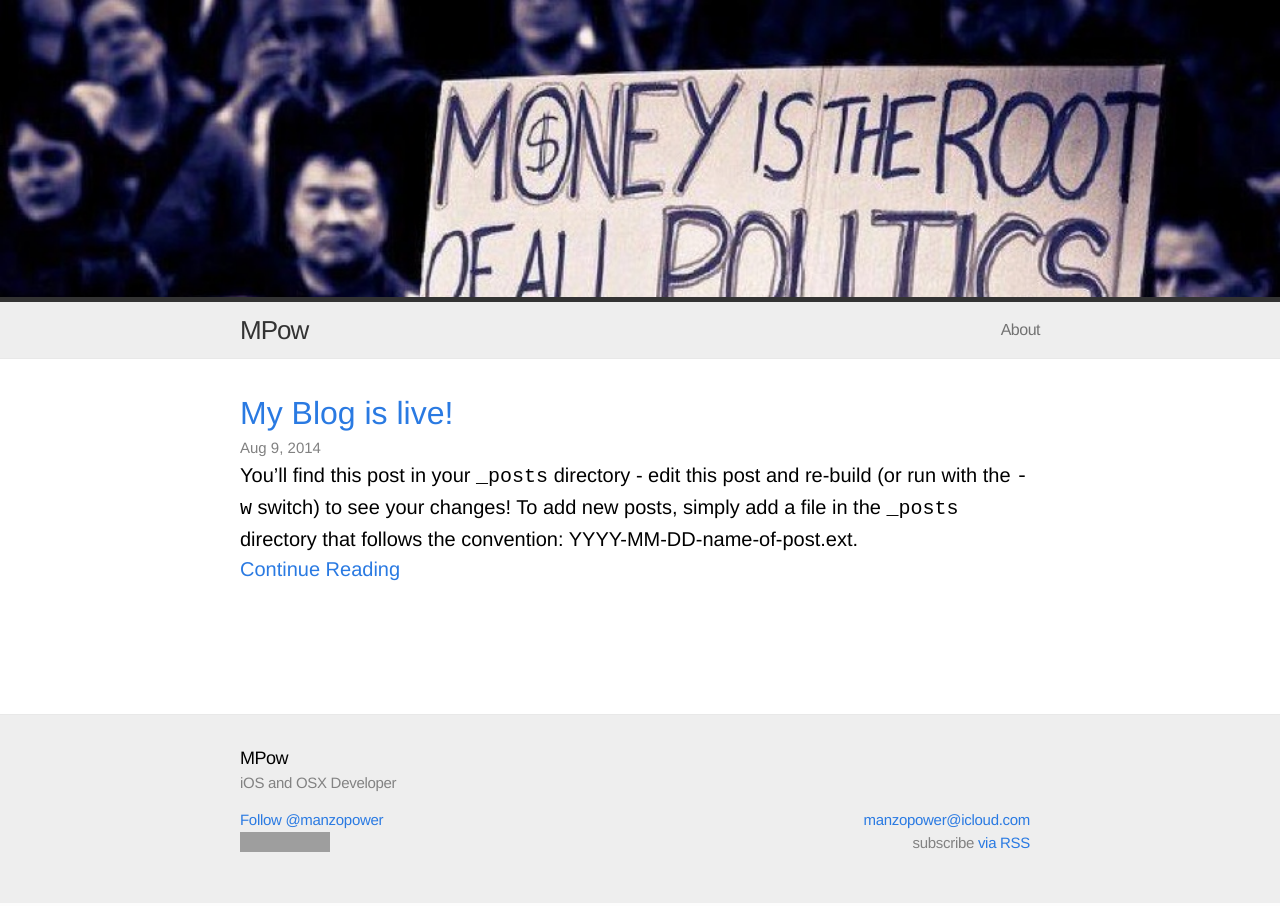
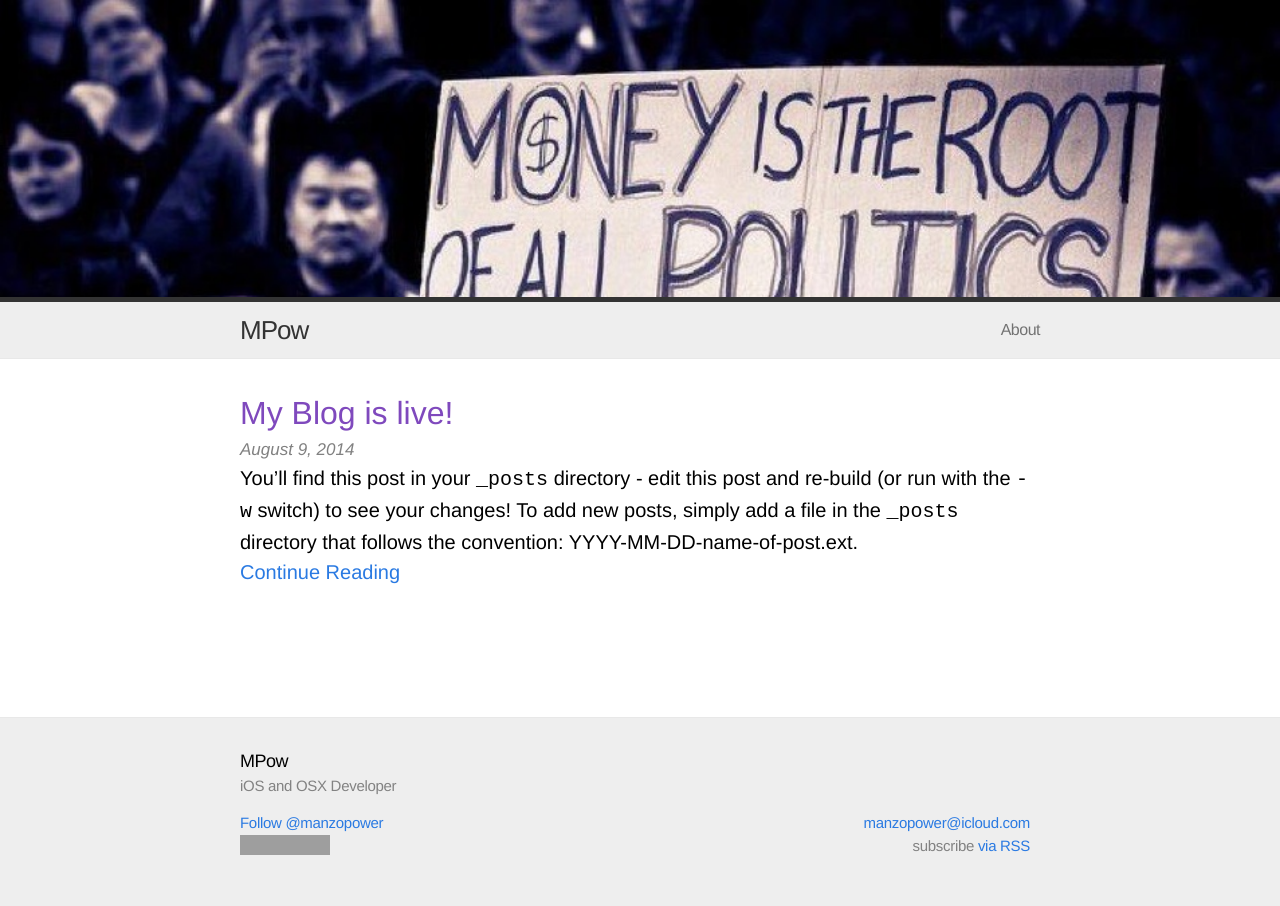
Before and after one commit to MP0w/MP0w.github.io, a Jekyll site: the page built from index.html, in a window 1280 px wide. Built offline with Jekyll 4.4.1, drawn with Linux system fonts in a browser that asks for light colours; comment, search, counter and statistics services are not loaded; grey boxes are pictures that could not be loaded.

Commit message:
dynamic description and index improvements

```diff
--- a/_includes/head.html
+++ b/_includes/head.html
@@ -4,8 +4,8 @@
     <title>{% if page.title %}{{ page.title }}{% else %}{{ site.title }}{% endif %}</title>
     <meta name="viewport" content="width=device-width">
     <meta name="author" content="{{ site.author.display_name }}">
-    <meta name="description" content="{{ site.description }}">
-    {% if page.tags %}<meta name="keywords" content="{% for tag in page.tags %}{{tag}},{% endfor %}">{% endif %}
+    <meta name="description" content="{% if page.summary %}{{page.summary}}{% elsif page.excerpt %}{{ page.excerpt | strip_html }}{% else %}{{ site.description }}{% endif %}">
+	{% if page.tags %}<meta name="keywords" content="{% for tag in page.tags %}{{tag}},{% endfor %}">{% endif %}
     <link rel="canonical" href="{{ page.url | replace:'index.html','' | prepend: site.baseurl | prepend: site.url }}">
     <!-- Custom CSS -->
     <link rel="stylesheet" href="{{ "/css/main.css" | prepend: site.baseurl }}">
--- a/css/main.css
+++ b/css/main.css
@@ -156,13 +156,6 @@ a:visited { color: #205caa; }
   letter-spacing: -1px;
   line-height: 1;
 }
-
-.posts .post-date {
-  display: block;
-  font-size: 15px;
-  color: #818181;
-}
-
 
 /* Post styles */
 /* ----------------------------------------------------------*/
@@ -393,8 +386,10 @@ a:visited { color: #205caa; }
 
 .home .post-date {
   display: block;
-  font-size: 15px;
+  font-size: 17px;
   color: #818181;
+  font-style: italic;
+  font-weight: 100
 }
 
 .spacing{
@@ -406,6 +401,14 @@ a:visited { color: #205caa; }
 .home h1{
 	font-size: 160%;
 	margin-bottom: 0px;
+}
+
+.home h1 a{
+	color: #7f49bd;
+}
+
+.post-link{
+	color: #7f49bd;
 }
 
 #latest article {
--- a/index.html
+++ b/index.html
@@ -10,7 +10,7 @@ layout: default
     <header>
       <hgroup>
         <h1><a href="{{ site.posts.first.url }}">{{ site.posts.first.title | camel_break }}</a></h1>
-        <span class="post-date">{{ site.posts.first.date | date: "%b %-d, %Y" }}</span>
+        <span class="post-date">{{ site.posts.first.date | date: "%B %-d, %Y" }}</span>
       </hgroup>
     </header>
 
@@ -27,7 +27,7 @@ layout: default
     <article class="excerpt">
       <header>
         <h1 class="title"><a href="{{ post.url }}">{{ post.title | camel_break }}</a></h1>
-        <span class="post-date">{{ post.date | date: "%b %-d, %Y" }}</span>
+        <span class="post-date">{{ post.date | date: "%B %-d, %Y" }}</span>
       </header>
 
       {{ post.excerpt | markdownify }}
```
